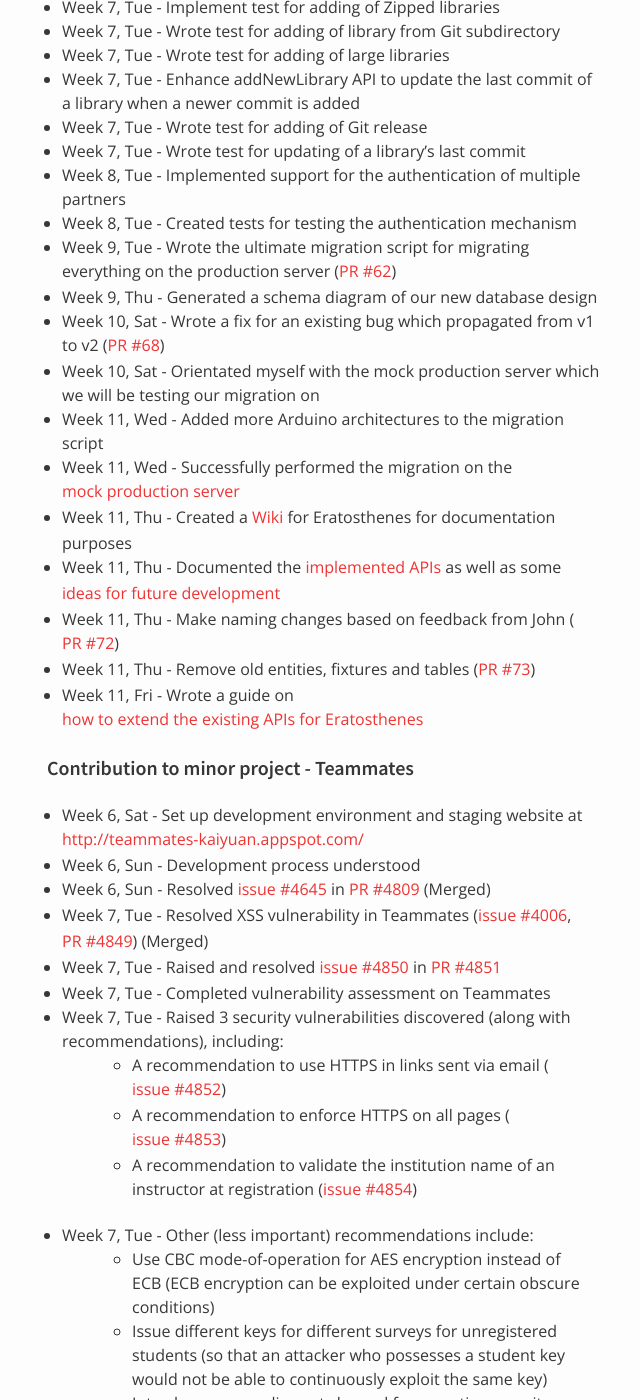
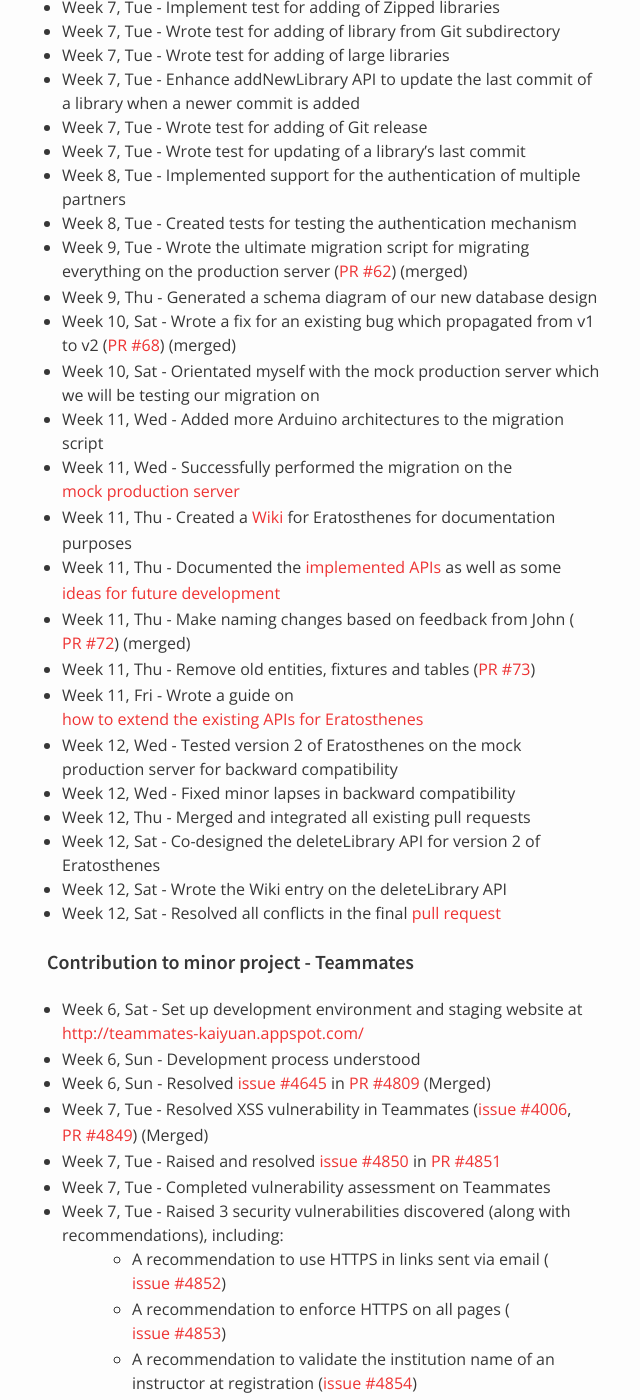
Before and after one commit to nus-oss/cs3281-AY1516S2-website, a Jekyll site: the page built from teams/codebender.md, in a window 1280 px wide and 1400 px high, scrolled down 5368 px. Shown: the whole window, without its empty margins (323-963 px from the left). Built offline with Jekyll 4.4.1, drawn with Linux system fonts in a browser that asks for light colours.

Commit message:
Update Eratosthenes & KY's progress

```diff
--- a/teams/codebender.md
+++ b/teams/codebender.md
@@ -97,13 +97,13 @@
     * [x] Write script to migrate libraries from production database and filesystem into v2 schema
     * [x] Add front-end validation for adding of new version to an existing library
     * [x] Generate a schema diagram for our new database design
-* [ ] **Milestone 7** - Due Week 12, Sun
+* [x] **Milestone 7** - Due Week 12, Sun
     * [x] Implement preferences for all APIs
     * [x] Remove duplicate library files and modify v1 API to use v2 library files
     * [x] Remove duplicate code by changing duplicated code to reference v1 methods
     * [x] Perform migration tests on virtual instance
     * [x] Write API documentation for Eratosthenes
-    * [ ] Test actual requests on the migrated mock production server
+    * [x] Test actual requests on the migrated mock production server
 * Week 13 - Buffer time
 
 
@@ -182,17 +182,23 @@
 * Week 7, Tue - Wrote test for updating of a library's last commit
 * Week 8, Tue - Implemented support for the authentication of multiple partners
 * Week 8, Tue - Created tests for testing the authentication mechanism
-* Week 9, Tue - Wrote the ultimate migration script for migrating everything on the production server ([PR #62](https://github.com/codebendercc/eratosthenes/pull/62))
+* Week 9, Tue - Wrote the ultimate migration script for migrating everything on the production server ([PR #62](https://github.com/codebendercc/eratosthenes/pull/62)) (merged)
 * Week 9, Thu - Generated a schema diagram of our new database design
-* Week 10, Sat - Wrote a fix for an existing bug which propagated from v1 to v2 ([PR #68](https://github.com/codebendercc/eratosthenes/pull/68))
+* Week 10, Sat - Wrote a fix for an existing bug which propagated from v1 to v2 ([PR #68](https://github.com/codebendercc/eratosthenes/pull/68)) (merged)
 * Week 10, Sat - Orientated myself with the mock production server which we will be testing our migration on
 * Week 11, Wed - Added more Arduino architectures to the migration script
 * Week 11, Wed - Successfully performed the migration on the [mock production server](http://eratosthenes-foa.codebender.cc/status)
 * Week 11, Thu - Created a [Wiki](https://github.com/codebendercc/eratosthenes/wiki) for Eratosthenes for documentation purposes
 * Week 11, Thu - Documented the [implemented APIs](https://github.com/codebendercc/eratosthenes/wiki/APIs) as well as some [ideas for future development](https://github.com/codebendercc/eratosthenes/wiki/Future-Development)
-* Week 11, Thu - Make naming changes based on feedback from John ([PR #72](https://github.com/codebendercc/eratosthenes/pull/72))
+* Week 11, Thu - Make naming changes based on feedback from John ([PR #72](https://github.com/codebendercc/eratosthenes/pull/72)) (merged)
 * Week 11, Thu - Remove old entities, fixtures and tables ([PR #73](https://github.com/codebendercc/eratosthenes/pull/73))
 * Week 11, Fri - Wrote a guide on [how to extend the existing APIs for Eratosthenes](https://github.com/codebendercc/eratosthenes/wiki/Extending-the-APIs)
+* Week 12, Wed - Tested version 2 of Eratosthenes on the mock production server for backward compatibility
+* Week 12, Wed - Fixed minor lapses in backward compatibility
+* Week 12, Thu - Merged and integrated all existing pull requests
+* Week 12, Sat - Co-designed the deleteLibrary API for version 2 of Eratosthenes
+* Week 12, Sat - Wrote the Wiki entry on the deleteLibrary API
+* Week 12, Sat - Resolved all conflicts in the final [pull request](https://github.com/codebendercc/eratosthenes/pull/76)
 
 #### Contribution to minor project - Teammates
 * Week 6, Sat - Set up development environment and staging website at [http://teammates-kaiyuan.appspot.com/](http://teammates-kaiyuan.appspot.com/)
```
